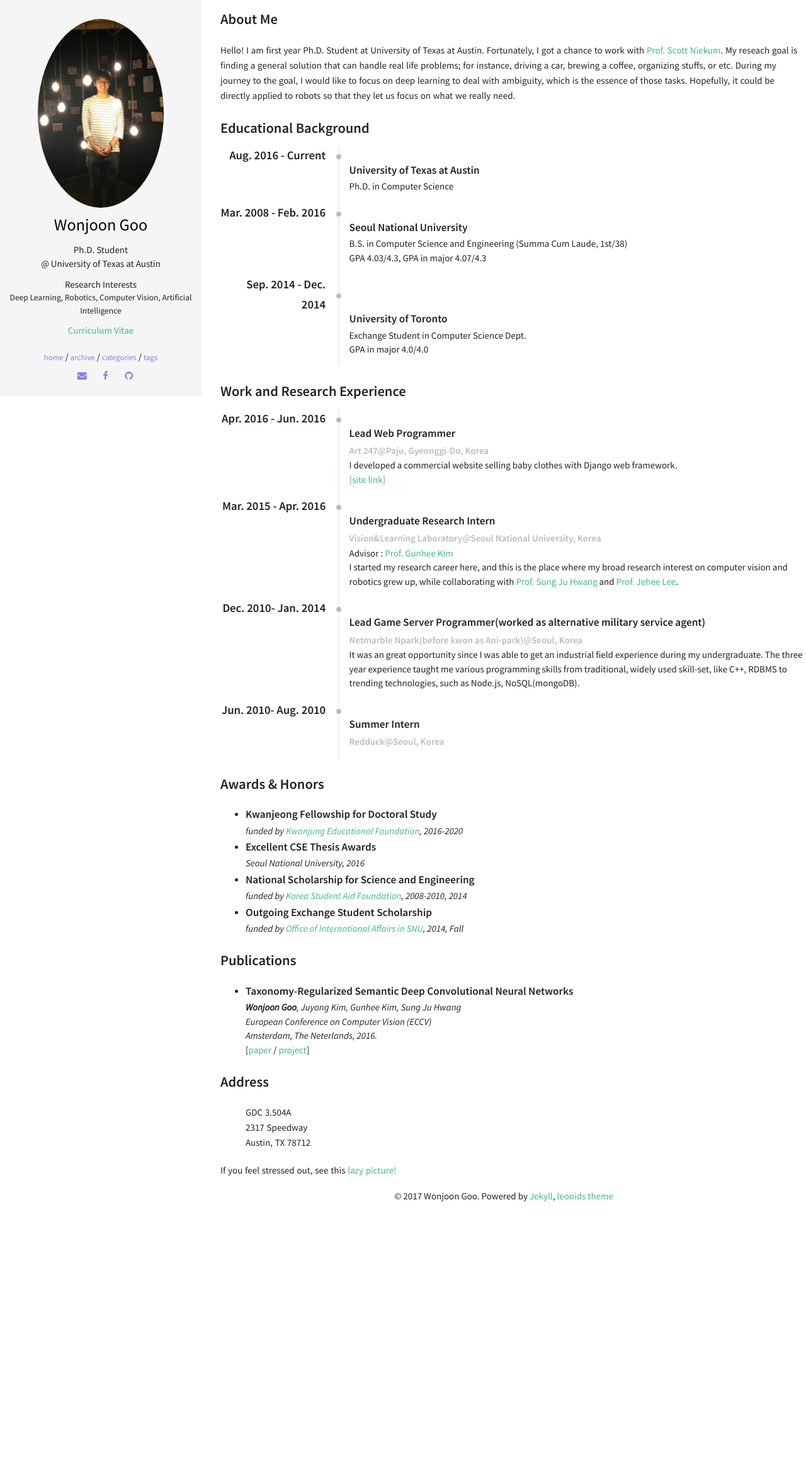
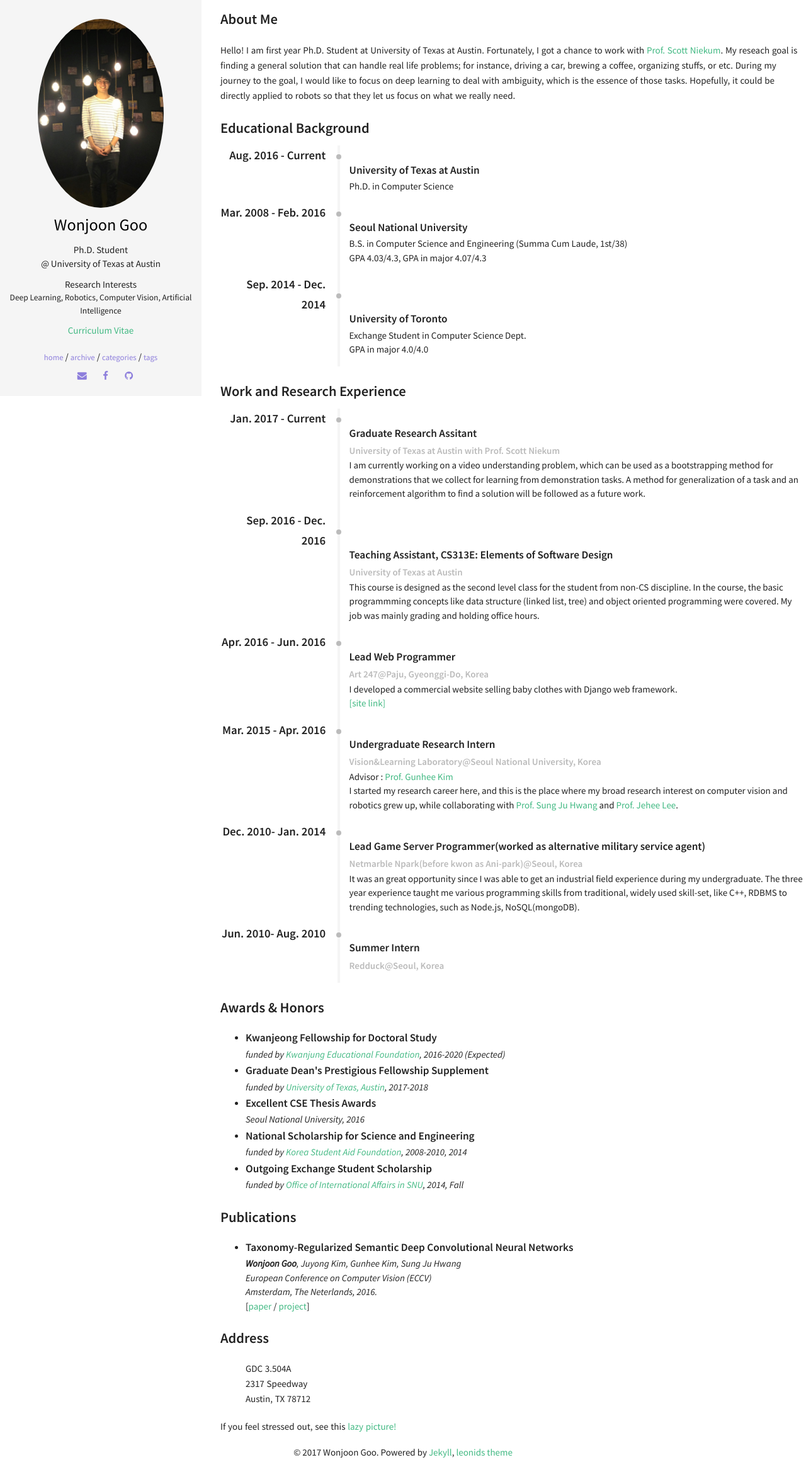
Before and after one commit to hiwonjoon/hiwonjoon.github.io, a Jekyll site: the page built from index.html, in a window 1280 px wide. Shown: the whole page at 63% size. Built offline with Jekyll 4.4.1, drawn with Linux system fonts in a browser that asks for light colours; before the commit the page ends 1912 px from its top, so only the background shows below that.

Commit message:
updated; new honors and resesarch exp.

```diff
--- a/_config.yml
+++ b/_config.yml
@@ -37,7 +37,7 @@ owner:
   name: Wonjoon Goo
   avatar: leonids-logo.png
   job: "Ph.D. Student"
-  bio: "Hello my friends"
+  bio: ""
   email: hi.wonjoon@gmail.com
   disqus-shortname:
   twitter: #username
--- a/_layouts/default.html
+++ b/_layouts/default.html
@@ -14,9 +14,9 @@
       <div class="post-listing">
         {{ content }}
       </div>
-      {% include footer.html %}
     </div>
   </div>
+  {% include footer.html %}
   {% include js.html %}
 </body>
 </html>
--- a/_sass/pages/_post.scss
+++ b/_sass/pages/_post.scss
@@ -14,8 +14,8 @@
     //padding: 50px 30px 0;
   }
   @include media-query($medium-screen) {
-    height: 100vh;
-    overflow-y: scroll;
+    height: 100%;
+    //overflow-y: scroll;
     position: initial;
     top: 0;
   }
--- a/index.html
+++ b/index.html
@@ -68,6 +68,38 @@ permalink: /
     <div class='timeline'>
       <div class='archive-block'>
         <div class='archive-title'>
+          <h4 class='archive-year'>Jan. 2017 - Current</h4>
+        </div>
+        <ul>
+          <li>
+            <h5>Graduate Research Assitant</h5>
+            <h6>University of Texas at Austin with Prof. Scott Niekum</h6>
+            <span>
+              I am currently working on a video understanding problem, which can be used as a bootstrapping method
+              for demonstrations that we collect for learning from demonstration tasks.
+              A method for generalization of a task and an reinforcement algorithm to find a solution will be followed as a future work.
+            </span>
+          </li>
+        </ul>
+      </div>
+      <div class='archive-block'>
+        <div class='archive-title'>
+          <h4 class='archive-year'>Sep. 2016 - Dec. 2016</h4>
+        </div>
+        <ul>
+          <li>
+            <h5>Teaching Assistant, CS313E: Elements of Software Design</h5>
+            <h6>University of Texas at Austin</h6>
+            <span>
+              This course is designed as the second level class for the student from non-CS discipline.
+              In the course, the basic programmming concepts like data structure (linked list, tree) and object oriented programming
+              were covered. My job was mainly grading and holding office hours.
+            </span>
+          </li>
+        </ul>
+      </div>
+      <div class='archive-block'>
+        <div class='archive-title'>
           <h4 class='archive-year'>Apr. 2016 - Jun. 2016</h4>
         </div>
         <ul>
@@ -132,7 +164,13 @@ permalink: /
       <li>
         <h5 style='margin:0px;'>Kwanjeong Fellowship for Doctoral Study</h5>
         <div class='italic'>
-          funded by <a href='http://ikef.or.kr'>Kwanjung Educational Foundation</a>, 2016-2020
+          funded by <a href='http://ikef.or.kr'>Kwanjung Educational Foundation</a>, 2016-2020 (Expected)
+        </div>
+      </li>
+      <li>
+        <h5 style='margin:0px;'>Graduate Dean's Prestigious Fellowship Supplement</h5>
+        <div class='italic'>
+          funded by <a href='#'>University of Texas, Austin</a>, 2017-2018
         </div>
       </li>
       <li>
```
